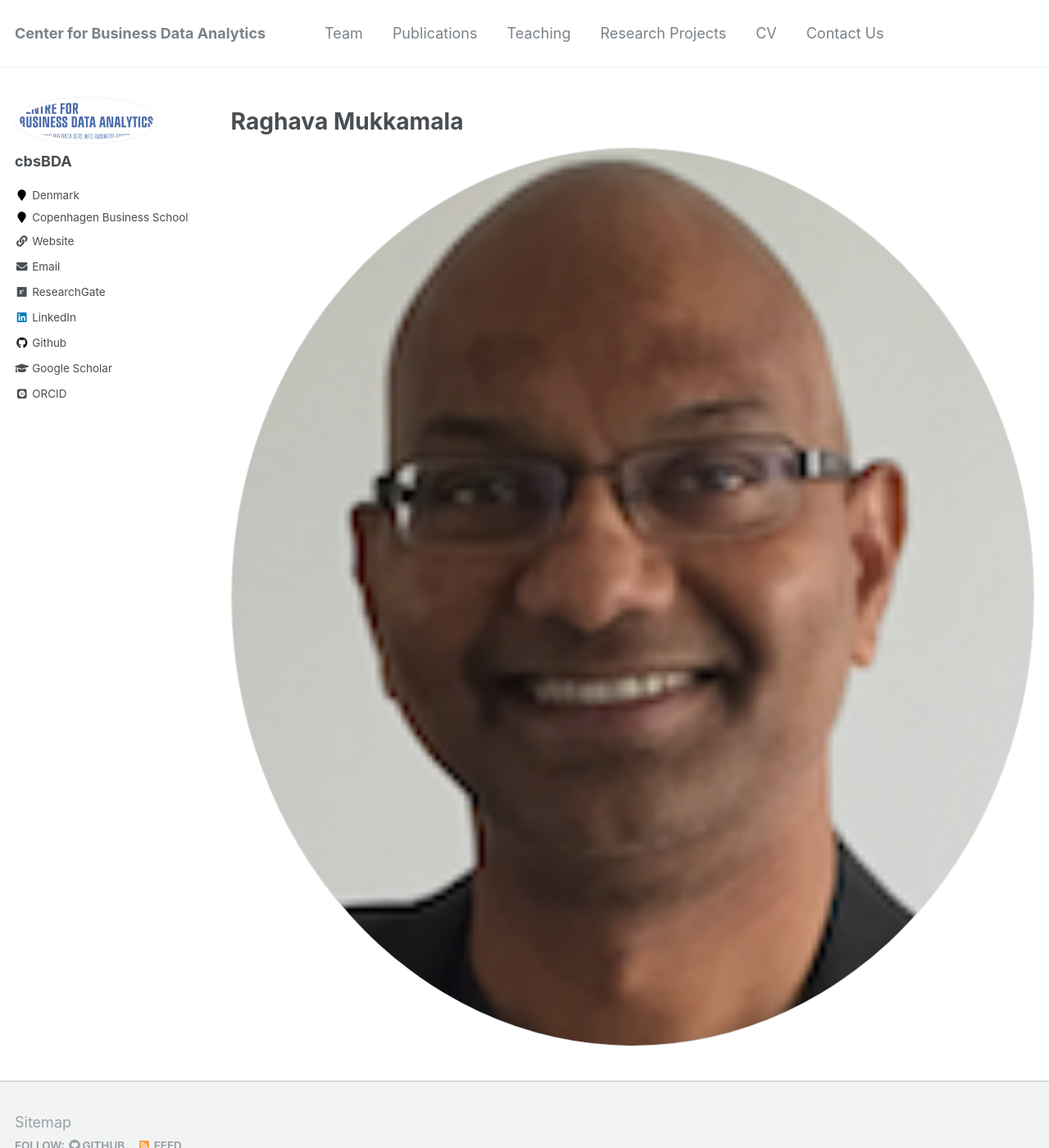
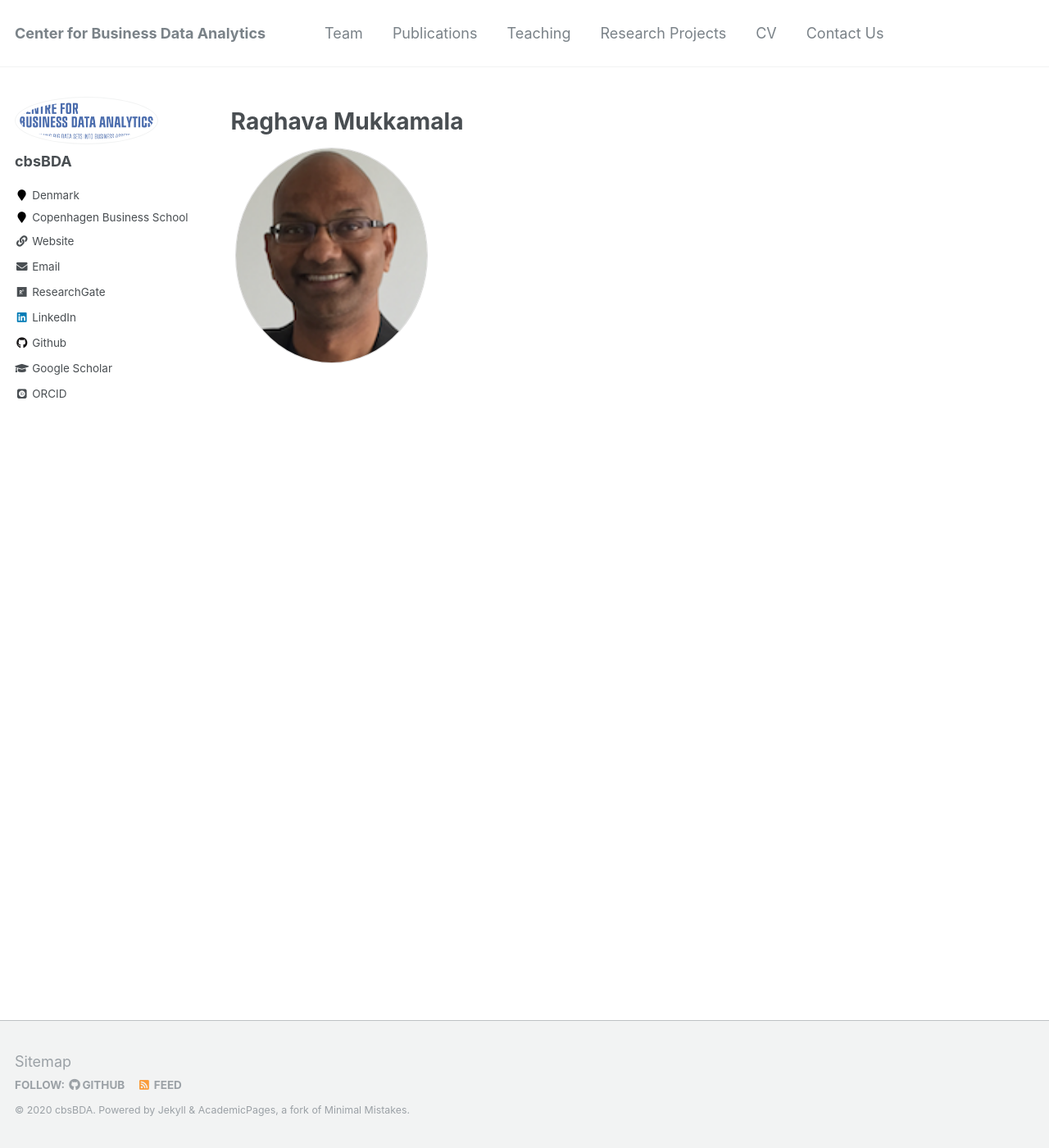
Before and after one commit to cbsBDA/cbsBDA-homepage, a Jekyll site: the page built from _pages/team.md, in a window 1280 px wide and 1400 px high. Shown: the whole window at 82% size. Built offline with Jekyll 4.4.1, drawn with Linux system fonts in a browser that asks for light colours; some web fonts are replaced.

Commit message:
Update _custom.scss

```diff
--- a/_sass/_custom.scss
+++ b/_sass/_custom.scss
@@ -3,3 +3,8 @@
   border: 1px solid #ddd;
   width:100%;
 }
+.avatar{
+  width:25%;
+  float: left;
+  padding: 0px 5px;
+}
```
